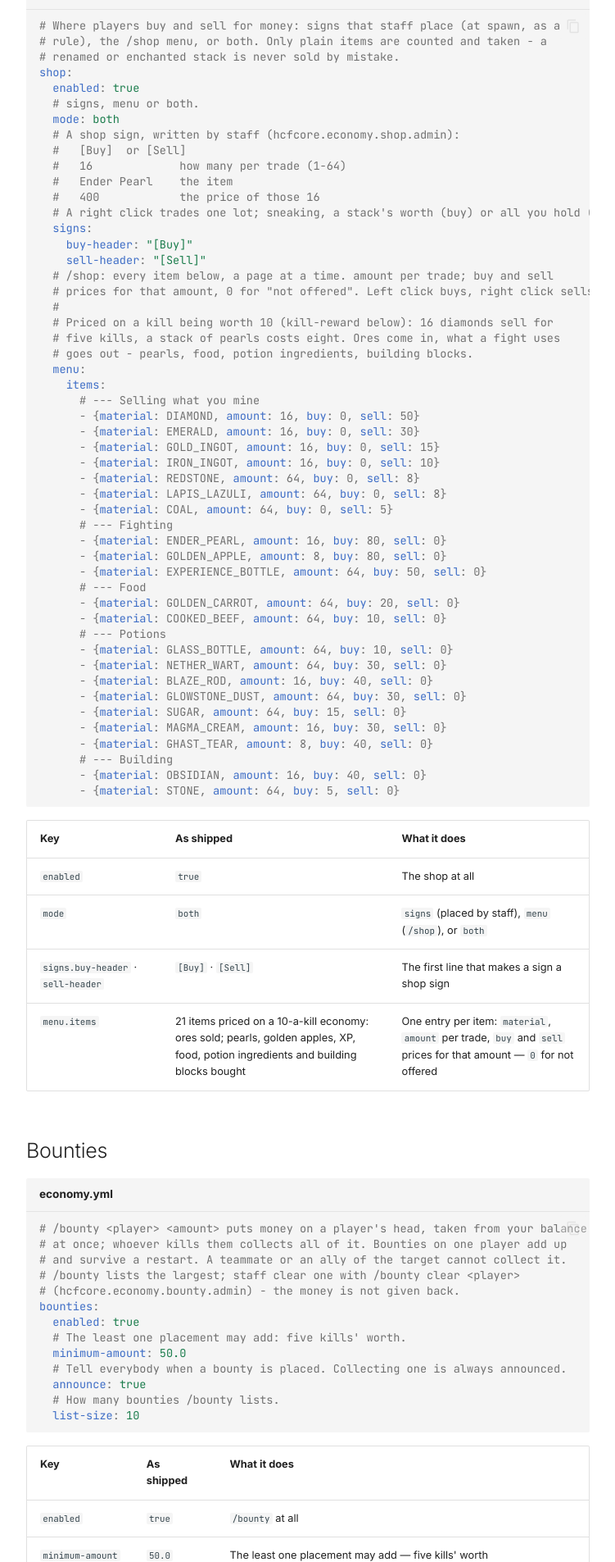
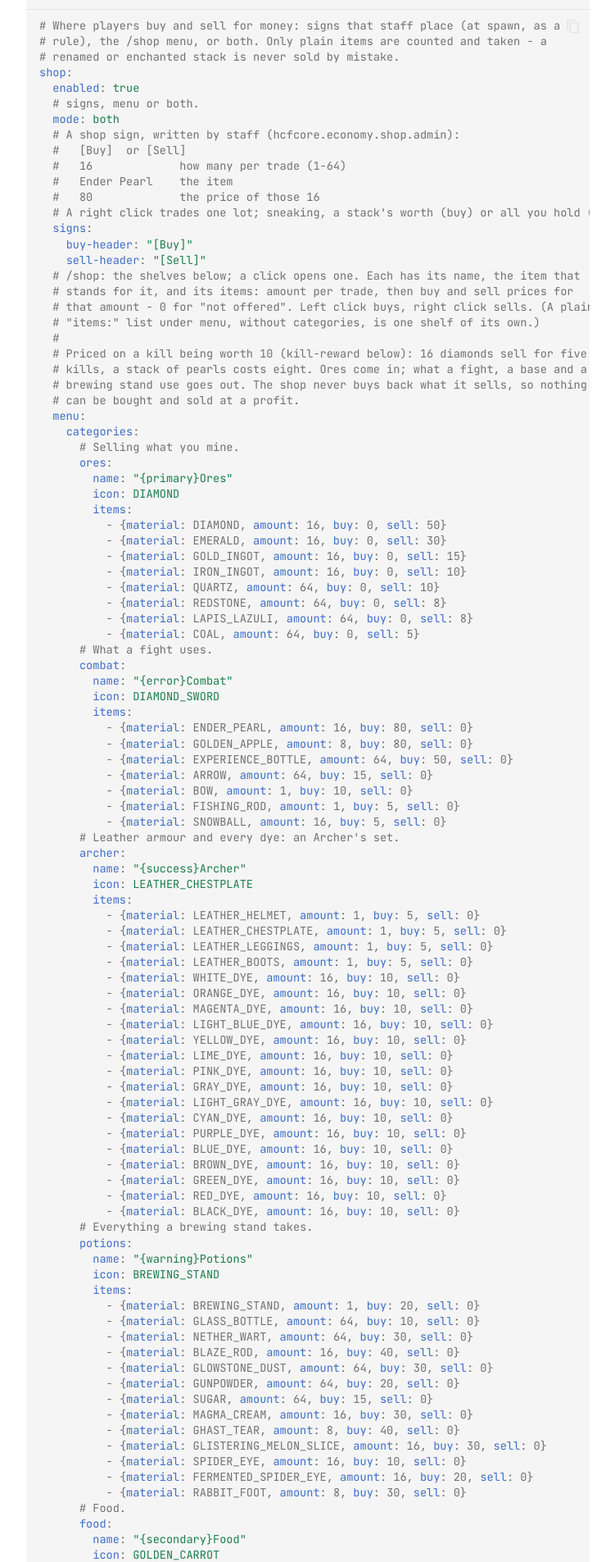
Before and after one commit to Lawkeys-dev/hcf-core, an MkDocs documentation site: the page built from docs/reference/configuration/economy.md, in a window 1280 px wide. Shown: the part 1992-3897 px from the top of the page at 82% size, without its empty margins (264-1015 px from the left). Built offline with MkDocs 1.6.1 and Material for MkDocs 9.7.7, drawn with Linux system fonts in a browser that asks for light colours; comment, search, counter and statistics services are not loaded; some of the changed text lies outside the part shown.

Commit message:
Economy: the shop on shelves
/shop now opens on categories - ores, combat, the Archer's leather and
every dye, potions, food, building, utility, farming - each a paged list
with a button back. About a hundred items ship, priced on ten a kill; a
plain items list still works as a single shelf.

````diff
--- a/docs/gameplay/economy.md
+++ b/docs/gameplay/economy.md
@@ -29,7 +29,7 @@ Money comes in by selling and goes out by buying, at the **shop** — signs at s
     400
     ```
 
-- **The menu** (`/shop`): left click buys, right click sells, sneak for more.
+- **The menu** (`/shop`): shelves — ores, combat, the Archer's leather and every dye, potions, food, building, utility, farming — and in each, left click buys, right click sells, sneak for more.
 
 Only plain items are counted and taken: a renamed or enchanted stack is never sold by mistake. Staff write a shop sign with `hcfcore.economy.shop.admin`.
 
--- a/docs/reference/configuration/economy.md
+++ b/docs/reference/configuration/economy.md
@@ -51,7 +51,8 @@ Every example on this page is **taken from the shipped `economy.yml`**. Changes
 | `enabled` | `true` | The shop at all |
 | `mode` | `both` | `signs` (placed by staff), `menu` (`/shop`), or `both` |
 | `signs.buy-header` · `sell-header` | `[Buy]` · `[Sell]` | The first line that makes a sign a shop sign |
-| `menu.items` | 21 items priced on a 10-a-kill economy: ores sold; pearls, golden apples, XP, food, potion ingredients and building blocks bought | One entry per item: `material`, `amount` per trade, `buy` and `sell` prices for that amount — `0` for not offered |
+| `menu.categories` | 8 shelves, ~100 items, priced on a 10-a-kill economy | The shelves `/shop` opens on: each with a `name`, an `icon` and its `items` — `material`, `amount` per trade, `buy` and `sell` prices for that amount, `0` for not offered. Ores are sold; combat, the Archer's leather and every dye, potion ingredients, food, building blocks, utility blocks and farming are bought |
+| `menu.items` | — | A single list instead of shelves, the same way | One entry per item: `material`, `amount` per trade, `buy` and `sell` prices for that amount — `0` for not offered |
 
 ## Bounties
 
--- a/src/main/resources/economy.yml
+++ b/src/main/resources/economy.yml
@@ -58,45 +58,160 @@ shop:
   #   [Buy]  or [Sell]
   #   16             how many per trade (1-64)
   #   Ender Pearl    the item
-  #   400            the price of those 16
+  #   80             the price of those 16
   # A right click trades one lot; sneaking, a stack's worth (buy) or all you hold (sell).
   signs:
     buy-header: "[Buy]"
     sell-header: "[Sell]"
-  # /shop: every item below, a page at a time. amount per trade; buy and sell
-  # prices for that amount, 0 for "not offered". Left click buys, right click sells.
+  # /shop: the shelves below; a click opens one. Each has its name, the item that
+  # stands for it, and its items: amount per trade, then buy and sell prices for
+  # that amount - 0 for "not offered". Left click buys, right click sells. (A plain
+  # "items:" list under menu, without categories, is one shelf of its own.)
   #
-  # Priced on a kill being worth 10 (kill-reward below): 16 diamonds sell for
-  # five kills, a stack of pearls costs eight. Ores come in, what a fight uses
-  # goes out - pearls, food, potion ingredients, building blocks.
+  # Priced on a kill being worth 10 (kill-reward below): 16 diamonds sell for five
+  # kills, a stack of pearls costs eight. Ores come in; what a fight, a base and a
+  # brewing stand use goes out. The shop never buys back what it sells, so nothing
+  # can be bought and sold at a profit.
   menu:
-    items:
-      # --- Selling what you mine
-      - {material: DIAMOND, amount: 16, buy: 0, sell: 50}
-      - {material: EMERALD, amount: 16, buy: 0, sell: 30}
-      - {material: GOLD_INGOT, amount: 16, buy: 0, sell: 15}
-      - {material: IRON_INGOT, amount: 16, buy: 0, sell: 10}
-      - {material: REDSTONE, amount: 64, buy: 0, sell: 8}
-      - {material: LAPIS_LAZULI, amount: 64, buy: 0, sell: 8}
-      - {material: COAL, amount: 64, buy: 0, sell: 5}
-      # --- Fighting
-      - {material: ENDER_PEARL, amount: 16, buy: 80, sell: 0}
-      - {material: GOLDEN_APPLE, amount: 8, buy: 80, sell: 0}
-      - {material: EXPERIENCE_BOTTLE, amount: 64, buy: 50, sell: 0}
-      # --- Food
-      - {material: GOLDEN_CARROT, amount: 64, buy: 20, sell: 0}
-      - {material: COOKED_BEEF, amount: 64, buy: 10, sell: 0}
-      # --- Potions
-      - {material: GLASS_BOTTLE, amount: 64, buy: 10, sell: 0}
-      - {material: NETHER_WART, amount: 64, buy: 30, sell: 0}
-      - {material: BLAZE_ROD, amount: 16, buy: 40, sell: 0}
-      - {material: GLOWSTONE_DUST, amount: 64, buy: 30, sell: 0}
-      - {material: SUGAR, amount: 64, buy: 15, sell: 0}
-      - {material: MAGMA_CREAM, amount: 16, buy: 30, sell: 0}
-      - {material: GHAST_TEAR, amount: 8, buy: 40, sell: 0}
-      # --- Building
-      - {material: OBSIDIAN, amount: 16, buy: 40, sell: 0}
-      - {material: STONE, amount: 64, buy: 5, sell: 0}
+    categories:
+      # Selling what you mine.
+      ores:
+        name: "{primary}Ores"
+        icon: DIAMOND
+        items:
+          - {material: DIAMOND, amount: 16, buy: 0, sell: 50}
+          - {material: EMERALD, amount: 16, buy: 0, sell: 30}
+          - {material: GOLD_INGOT, amount: 16, buy: 0, sell: 15}
+          - {material: IRON_INGOT, amount: 16, buy: 0, sell: 10}
+          - {material: QUARTZ, amount: 64, buy: 0, sell: 10}
+          - {material: REDSTONE, amount: 64, buy: 0, sell: 8}
+          - {material: LAPIS_LAZULI, amount: 64, buy: 0, sell: 8}
+          - {material: COAL, amount: 64, buy: 0, sell: 5}
+      # What a fight uses.
+      combat:
+        name: "{error}Combat"
+        icon: DIAMOND_SWORD
+        items:
+          - {material: ENDER_PEARL, amount: 16, buy: 80, sell: 0}
+          - {material: GOLDEN_APPLE, amount: 8, buy: 80, sell: 0}
+          - {material: EXPERIENCE_BOTTLE, amount: 64, buy: 50, sell: 0}
+          - {material: ARROW, amount: 64, buy: 15, sell: 0}
+          - {material: BOW, amount: 1, buy: 10, sell: 0}
+          - {material: FISHING_ROD, amount: 1, buy: 5, sell: 0}
+          - {material: SNOWBALL, amount: 16, buy: 5, sell: 0}
+      # Leather armour and every dye: an Archer's set.
+      archer:
+        name: "{success}Archer"
+        icon: LEATHER_CHESTPLATE
+        items:
+          - {material: LEATHER_HELMET, amount: 1, buy: 5, sell: 0}
+          - {material: LEATHER_CHESTPLATE, amount: 1, buy: 5, sell: 0}
+          - {material: LEATHER_LEGGINGS, amount: 1, buy: 5, sell: 0}
+          - {material: LEATHER_BOOTS, amount: 1, buy: 5, sell: 0}
+          - {material: WHITE_DYE, amount: 16, buy: 10, sell: 0}
+          - {material: ORANGE_DYE, amount: 16, buy: 10, sell: 0}
+          - {material: MAGENTA_DYE, amount: 16, buy: 10, sell: 0}
+          - {material: LIGHT_BLUE_DYE, amount: 16, buy: 10, sell: 0}
+          - {material: YELLOW_DYE, amount: 16, buy: 10, sell: 0}
+          - {material: LIME_DYE, amount: 16, buy: 10, sell: 0}
+          - {material: PINK_DYE, amount: 16, buy: 10, sell: 0}
+          - {material: GRAY_DYE, amount: 16, buy: 10, sell: 0}
+          - {material: LIGHT_GRAY_DYE, amount: 16, buy: 10, sell: 0}
+          - {material: CYAN_DYE, amount: 16, buy: 10, sell: 0}
+          - {material: PURPLE_DYE, amount: 16, buy: 10, sell: 0}
+          - {material: BLUE_DYE, amount: 16, buy: 10, sell: 0}
+          - {material: BROWN_DYE, amount: 16, buy: 10, sell: 0}
+          - {material: GREEN_DYE, amount: 16, buy: 10, sell: 0}
+          - {material: RED_DYE, amount: 16, buy: 10, sell: 0}
+          - {material: BLACK_DYE, amount: 16, buy: 10, sell: 0}
+      # Everything a brewing stand takes.
+      potions:
+        name: "{warning}Potions"
+        icon: BREWING_STAND
+        items:
+          - {material: BREWING_STAND, amount: 1, buy: 20, sell: 0}
+          - {material: GLASS_BOTTLE, amount: 64, buy: 10, sell: 0}
+          - {material: NETHER_WART, amount: 64, buy: 30, sell: 0}
+          - {material: BLAZE_ROD, amount: 16, buy: 40, sell: 0}
+          - {material: GLOWSTONE_DUST, amount: 64, buy: 30, sell: 0}
+          - {material: GUNPOWDER, amount: 64, buy: 20, sell: 0}
+          - {material: SUGAR, amount: 64, buy: 15, sell: 0}
+          - {material: MAGMA_CREAM, amount: 16, buy: 30, sell: 0}
+          - {material: GHAST_TEAR, amount: 8, buy: 40, sell: 0}
+          - {material: GLISTERING_MELON_SLICE, amount: 16, buy: 30, sell: 0}
+          - {material: SPIDER_EYE, amount: 16, buy: 10, sell: 0}
+          - {material: FERMENTED_SPIDER_EYE, amount: 16, buy: 20, sell: 0}
+          - {material: RABBIT_FOOT, amount: 8, buy: 30, sell: 0}
+      # Food.
+      food:
+        name: "{secondary}Food"
+        icon: GOLDEN_CARROT
+        items:
+          - {material: GOLDEN_CARROT, amount: 64, buy: 20, sell: 0}
+          - {material: COOKED_BEEF, amount: 64, buy: 10, sell: 0}
+          - {material: COOKED_PORKCHOP, amount: 64, buy: 10, sell: 0}
+          - {material: BAKED_POTATO, amount: 64, buy: 8, sell: 0}
+          - {material: BREAD, amount: 64, buy: 5, sell: 0}
+      # Everything a base is built of.
+      building:
+        name: "{primary}Building"
+        icon: BRICKS
+        items:
+          - {material: OBSIDIAN, amount: 16, buy: 40, sell: 0}
+          - {material: STONE, amount: 64, buy: 5, sell: 0}
+          - {material: COBBLESTONE, amount: 64, buy: 3, sell: 0}
+          - {material: STONE_BRICKS, amount: 64, buy: 8, sell: 0}
+          - {material: SMOOTH_STONE, amount: 64, buy: 8, sell: 0}
+          - {material: DEEPSLATE_BRICKS, amount: 64, buy: 10, sell: 0}
+          - {material: BRICKS, amount: 64, buy: 10, sell: 0}
+          - {material: QUARTZ_BLOCK, amount: 64, buy: 20, sell: 0}
+          - {material: WHITE_CONCRETE, amount: 64, buy: 10, sell: 0}
+          - {material: BLACK_CONCRETE, amount: 64, buy: 10, sell: 0}
+          - {material: TERRACOTTA, amount: 64, buy: 8, sell: 0}
+          - {material: GLASS, amount: 64, buy: 8, sell: 0}
+          - {material: OAK_LOG, amount: 64, buy: 10, sell: 0}
+          - {material: SPRUCE_LOG, amount: 64, buy: 10, sell: 0}
+          - {material: OAK_PLANKS, amount: 64, buy: 5, sell: 0}
+          - {material: SAND, amount: 64, buy: 5, sell: 0}
+          - {material: GRAVEL, amount: 64, buy: 5, sell: 0}
+          - {material: DIRT, amount: 64, buy: 2, sell: 0}
+          - {material: OAK_SLAB, amount: 64, buy: 5, sell: 0}
+          - {material: STONE_BRICK_STAIRS, amount: 64, buy: 10, sell: 0}
+          - {material: LADDER, amount: 64, buy: 10, sell: 0}
+          - {material: OAK_FENCE_GATE, amount: 16, buy: 10, sell: 0}
+          - {material: OAK_DOOR, amount: 8, buy: 5, sell: 0}
+          - {material: OAK_TRAPDOOR, amount: 16, buy: 5, sell: 0}
+          - {material: TORCH, amount: 64, buy: 5, sell: 0}
+          - {material: LANTERN, amount: 16, buy: 10, sell: 0}
+      # Storage, crafting, enchanting and liquids.
+      utility:
+        name: "{secondary}Utility"
+        icon: CHEST
+        items:
+          - {material: CHEST, amount: 16, buy: 10, sell: 0}
+          - {material: HOPPER, amount: 4, buy: 20, sell: 0}
+          - {material: CRAFTING_TABLE, amount: 1, buy: 2, sell: 0}
+          - {material: FURNACE, amount: 4, buy: 5, sell: 0}
+          - {material: ANVIL, amount: 1, buy: 30, sell: 0}
+          - {material: ENCHANTING_TABLE, amount: 1, buy: 50, sell: 0}
+          - {material: BOOKSHELF, amount: 16, buy: 40, sell: 0}
+          - {material: WATER_BUCKET, amount: 1, buy: 5, sell: 0}
+          - {material: LAVA_BUCKET, amount: 1, buy: 10, sell: 0}
+          - {material: BUCKET, amount: 1, buy: 3, sell: 0}
+          - {material: OAK_SIGN, amount: 16, buy: 5, sell: 0}
+      # Seeds and crops.
+      farming:
+        name: "{success}Farming"
+        icon: WHEAT
+        items:
+          - {material: WHEAT_SEEDS, amount: 64, buy: 5, sell: 0}
+          - {material: SUGAR_CANE, amount: 16, buy: 10, sell: 0}
+          - {material: CACTUS, amount: 16, buy: 10, sell: 0}
+          - {material: PUMPKIN_SEEDS, amount: 16, buy: 10, sell: 0}
+          - {material: MELON_SEEDS, amount: 16, buy: 10, sell: 0}
+          - {material: CARROT, amount: 16, buy: 5, sell: 0}
+          - {material: POTATO, amount: 16, buy: 5, sell: 0}
+          - {material: BONE_MEAL, amount: 64, buy: 10, sell: 0}
 # --8<-- [end:shop]
 
 # --8<-- [start:bounties]
--- a/src/main/resources/lang/en.yml
+++ b/src/main/resources/lang/en.yml
@@ -502,6 +502,12 @@ economy:
     lore-not-buyable: "{dark}Not for sale"
     lore-not-sellable: "{dark}Not bought"
     lore-hint: "{muted}Left: buy {dark}(sneak: a stack) {dark}{bullet} {muted}Right: sell {dark}(sneak: all)"
+    # The shelves (shop.menu.categories): the title of one, its icon, and the way back.
+    category-title: "Shop {dark}{bullet} %category%"
+    category-name: "%category%"
+    category-lore: "{muted}%count% items"
+    category-hint: "{secondary}Click to open"
+    back: "{muted}« Back to the shop"
 
   # economy.yml, bounties - /bounty
   bounty:
````
Also changed, not shown: CHANGELOG.md (+1 -1 lines), FEATURES.md (+1 -1 lines), 4 other files.
